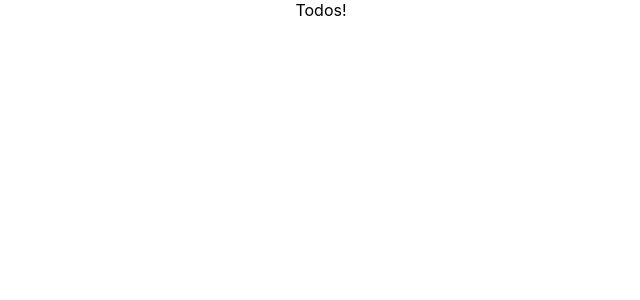
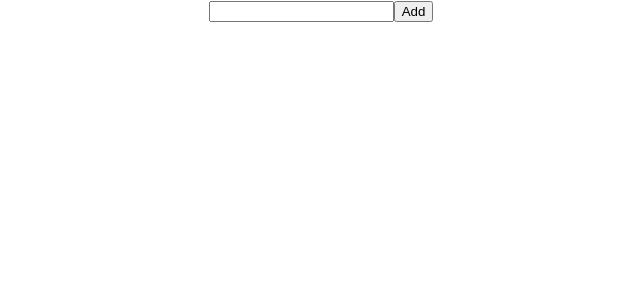
Before and after one commit to badouine/TODOappReact-Redux, a React (Create React App) app: page / in a window 1280 px wide. Shown: the top 300 px of the page, without its empty margins (319-959 px from the left). Built offline with nearby package versions, Linux system fonts and the light colour scheme.

Commit message:
reduxDevTools init

```diff
--- a/src/components/Todos.js
+++ b/src/components/Todos.js
@@ -1,8 +1,23 @@
-import React from "react";
-
+import React, { useState } from "react";
+import { connect } from "react-redux";
 
 const Todos = () => {
-    return <div>Todos!</div>;
+    const [todo, setTodo] = useState("");
+    const handleChange = (e) => {
+        setTodo(e.target.value);
+    };
+        console.log('todo text',todo);
+
+    return (
+        <div className="addTodos">
+            <input
+                type ="text"
+                onChange = { (e) => handleChange(e)}
+                className="todo-input"
+            />
+            <button className="add-btn"> Add </button>
+        </div>
+    )
 };
 
-export default Todos;
+export default connect(null,null)(Todos);
--- a/src/index.js
+++ b/src/index.js
@@ -1,12 +1,16 @@
 import React from 'react';
 import ReactDOM from 'react-dom';
 import './index.css';
+import {  Provider } from 'react-redux';
 import App from './App';
-import reportWebVitals from './reportWebVitals';
+import store from "./redux/store";
+//import reportWebVitals from './reportWebVitals';
 
 ReactDOM.render(
   <React.StrictMode>
-    <App />
+    <Provider store={store}>
+    <App/>
+    </Provider>
   </React.StrictMode>,
   document.getElementById('root')
 );
@@ -14,4 +18,4 @@ ReactDOM.render(
 // If you want to start measuring performance in your app, pass a function
 // to log results (for example: reportWebVitals(console.log))
 // or send to an analytics endpoint. Learn more: https://bit.ly/CRA-vitals
-reportWebVitals();
+//reportWebVitals();
--- /dev/null
+++ b/src/redux/reducer.js
@@ -0,0 +1,19 @@
+import { createSlice } from "@reduxjs/toolkit";
+
+const initialState = [];
+
+const addTodoReducer = createSlice({
+    name: "todos",
+    initialState,
+    reducers: {
+        // here we will write our reducers to the
+        // Adding todos collection
+        addTodos: (state, action) => {
+            state.push(action.payload);
+            return state;
+        },
+    },
+});
+
+export const { addTodos } = addTodoReducer.actions;
+export const reducer = addTodoReducer.reducer;
--- /dev/null
+++ b/src/redux/store.js
@@ -0,0 +1,10 @@
+import { configureStore } from "@reduxjs/toolkit";
+import { reducer } from "./reducer";
+
+const store = configureStore({
+    reducer: reducer,
+});
+
+export default store;
+
+// Let's connect this store to react app.
```
Also changed, not shown: src/App.js (+16 -0 lines).
